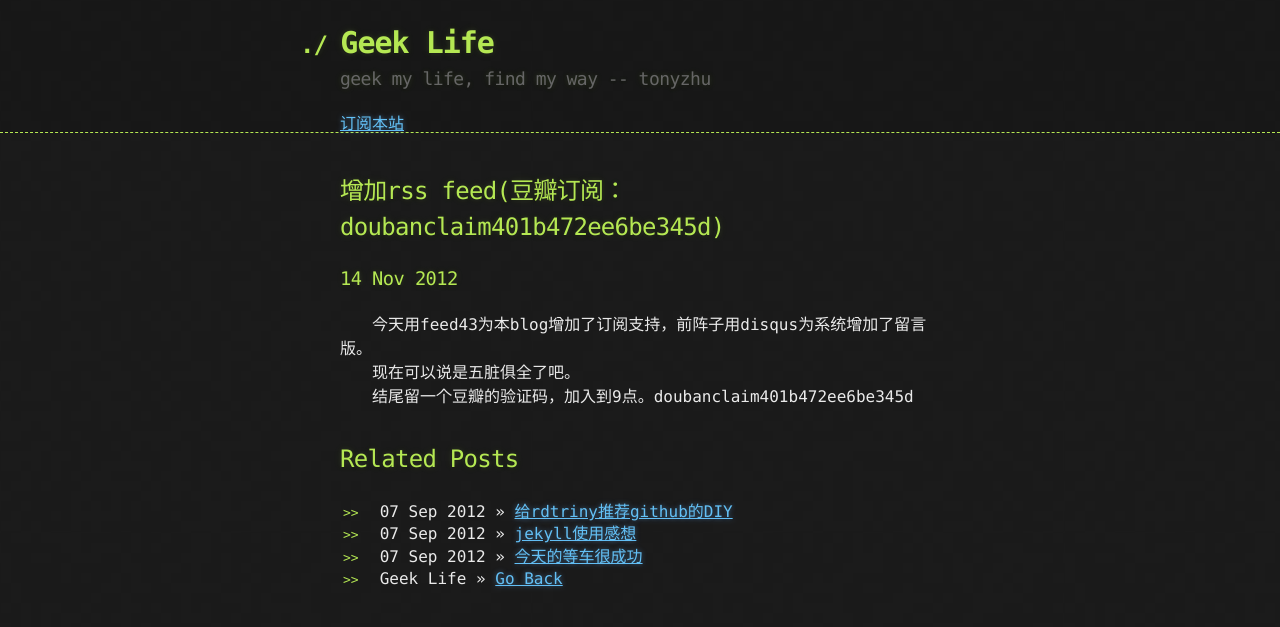
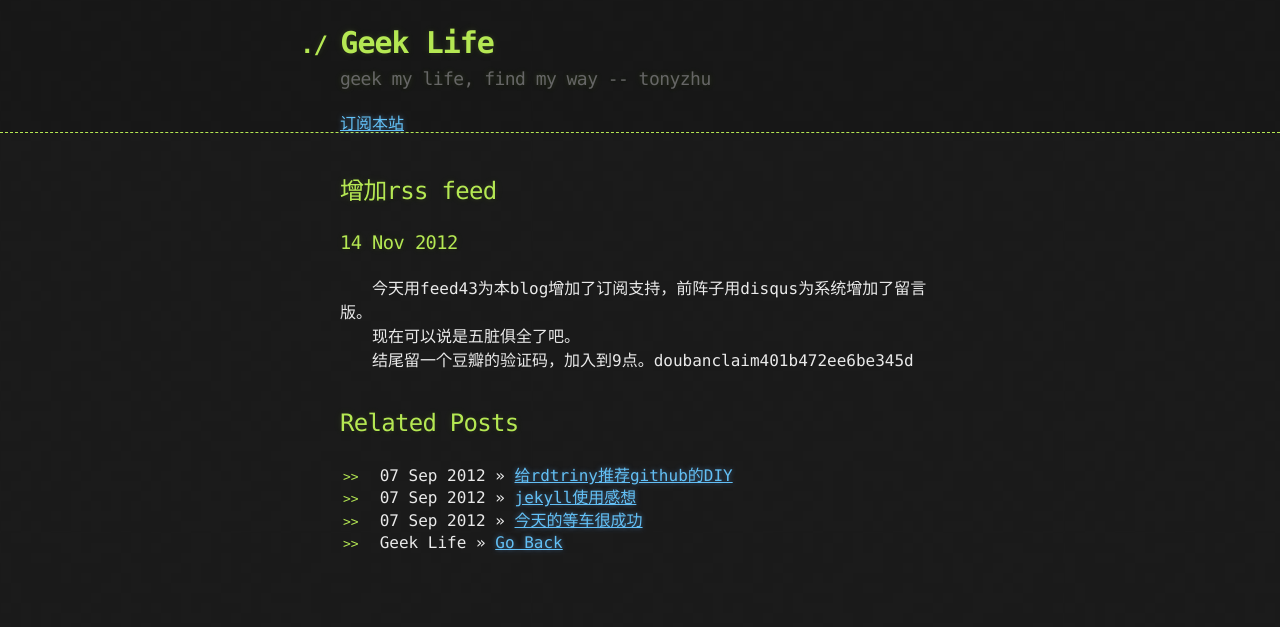
Before and after one commit to tonyzhu/tonyzhu.github.com, a Jekyll site: the page built from _posts/2012-11-14-add-rss-feed.html, in a window 1280 px wide. Shown: the top 627 px of the page. Built offline with Jekyll 4.4.1, drawn with Linux system fonts in a browser that asks for light colours; Markdown is read by kramdown in place of the engine named in the settings; comment, search, counter and statistics services are not loaded.

Commit message:
修改订阅验证的标题

```diff
--- a/_posts/2012-11-14-add-rss-feed.html
+++ b/_posts/2012-11-14-add-rss-feed.html
@@ -1,6 +1,6 @@
 ---
 layout: post
-title: 增加rss feed(豆瓣订阅：doubanclaim401b472ee6be345d)
+title: 增加rss feed
 
 ---
 <h2>{{ page.title }}</h2>
```
